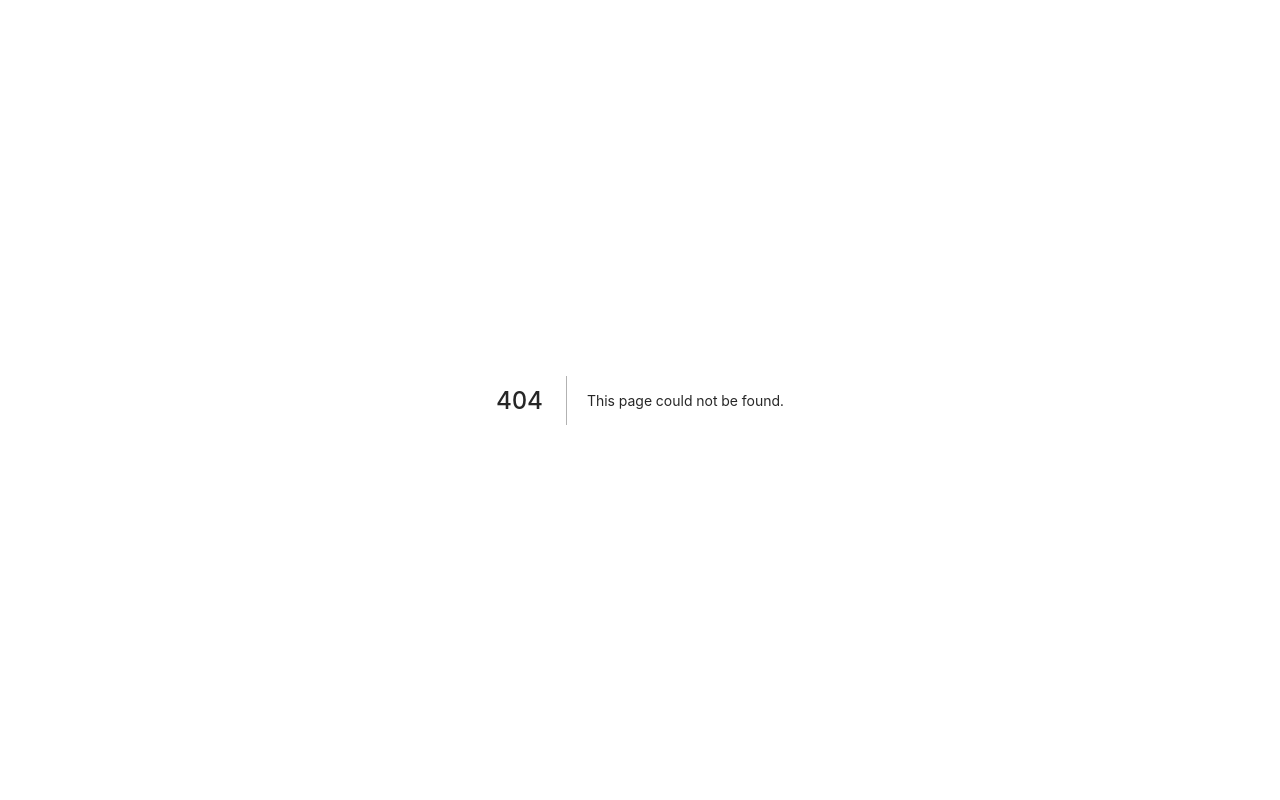
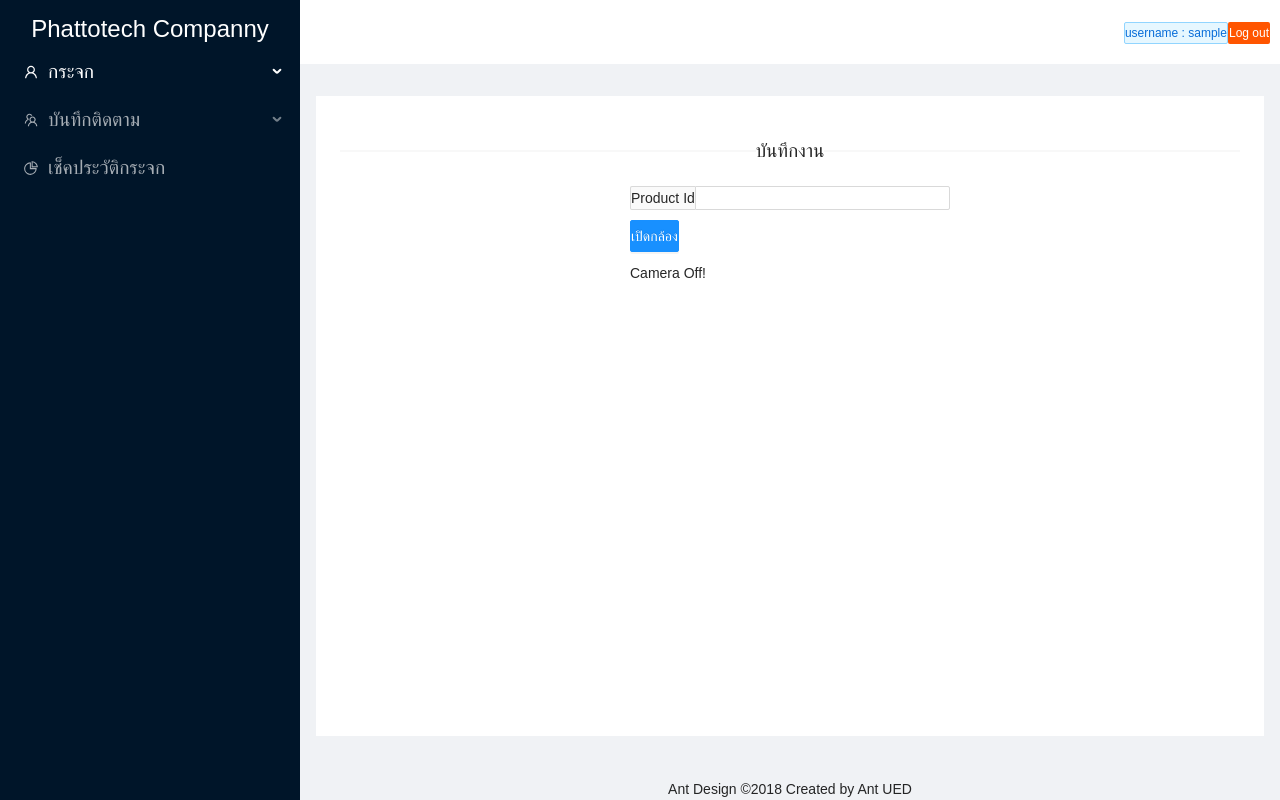
Before and after one commit to Jetnipat-c/Product-management-frontend, a Next.js app: page /Workrecord in a window 1280 px wide. Before the commit this address had no page. Built offline with nearby package versions, Linux system fonts and the light colour scheme; sample sign-in values are in the browser's storage.

Commit message:
:tada: scan call backend ss

```diff
--- a/components/Siderbar/index.js
+++ b/components/Siderbar/index.js
@@ -61,7 +61,11 @@ function Siderbar() {
           <Menu.Item key="5">ลบกระจกในระบบ</Menu.Item>
         </SubMenu>
         <SubMenu key="sub2" icon={<TeamOutlined />} title="บันทึกติดตาม">
-          <Menu.Item key="6">ขั้นตอนที่ 1</Menu.Item>
+          <Menu.Item key="6">
+            <Link href="/Workrecord">
+              <a>ขั้นตอนที่ 1 </a>
+            </Link>
+          </Menu.Item>
           <Menu.Item key="7">ขั้นตอนที่ 2</Menu.Item>
         </SubMenu>
         <Menu.Item key="8" icon={<PieChartOutlined />}>
--- /dev/null
+++ b/pages/Workrecord/index.js
@@ -0,0 +1,99 @@
+import React, { useState, useEffect } from "react";
+import StyleWrapper from "../../styles/components/styles-workrecord";
+import Layouts from "../../Layouts/Layouts";
+import { Divider, Input, Button, Select } from "antd";
+import dynamic from "next/dynamic";
+import { service } from "../../service/index";
+const QrReader = dynamic(() => import("react-qr-reader"), {
+  ssr: false,
+});
+const Workrecord = () => {
+  const [result, setResult] = useState("");
+  const [camera, setCamera] = useState(false);
+
+  const openCamera = async () => {
+    console.log(camera);
+    setCamera(!camera);
+  };
+
+  const handleScan = async (data) => {
+    setResult(data);
+
+    var obj = JSON.parse(data, function (key, value) {
+      if (key == "product_id") {
+        callBackend(value);
+        openCamera();
+        return console.log("สนใจ", value);
+      } else {
+        //return console.log("ไม่สนใจ", value);
+      }
+    });
+  };
+
+  const callBackend = async (product_id) => {
+    if (product_id != null && product_id != "") {
+      console.log("scan success");
+      let res = await service({
+        url: `/product/product_work1`,
+        method: "post",
+        data: { product_id: product_id },
+      });
+
+      if (res && res.status === 200) {
+        alert("success");
+      } else {
+        alert("error");
+      }
+    } else {
+      //console.log("scan fails");
+    }
+  };
+  const handleError = async (err) => {
+    console.error(err);
+  };
+
+  const handleClick = async () => {};
+  return (
+    <StyleWrapper>
+      <Layouts>
+        <Divider>
+          <h1>บันทึกงาน</h1>
+        </Divider>
+        <div className="container">
+          <div className="container-component">
+            <div className="btn-box">
+              <div>
+                <Input
+                  addonBefore="Product Id"
+                  value={result}
+                  onClick={handleClick}
+                />
+              </div>
+            </div>
+            <div className="btn-box">
+              <Button type="primary" onClick={openCamera}>
+                เปิดกล้อง
+              </Button>
+            </div>
+            <div className="btn-box">
+              {camera ? (
+                <div>
+                  <QrReader
+                    delay={500}
+                    onError={handleError}
+                    onScan={handleScan}
+                    style={{ width: "100%", height: "300px" }}
+                  />
+                  <p>{result}</p>
+                </div>
+              ) : (
+                <div>Camera Off!</div>
+              )}
+            </div>
+          </div>
+        </div>
+      </Layouts>
+    </StyleWrapper>
+  );
+};
+export default Workrecord;
--- /dev/null
+++ b/styles/components/styles-workrecord.js
@@ -0,0 +1,18 @@
+import styled from "styled-components";
+const StyleWrapper = styled.div`
+  .container {
+    display: flex;
+    width: 100%;
+    justify-content: center;
+  }
+  .container-component {
+    display: flex;
+    width: 320px;
+    justify-content: center;
+    flex-direction: column;
+  }
+  .btn-box {
+    margin: 5px 0;
+  }
+`;
+export default StyleWrapper;
```
